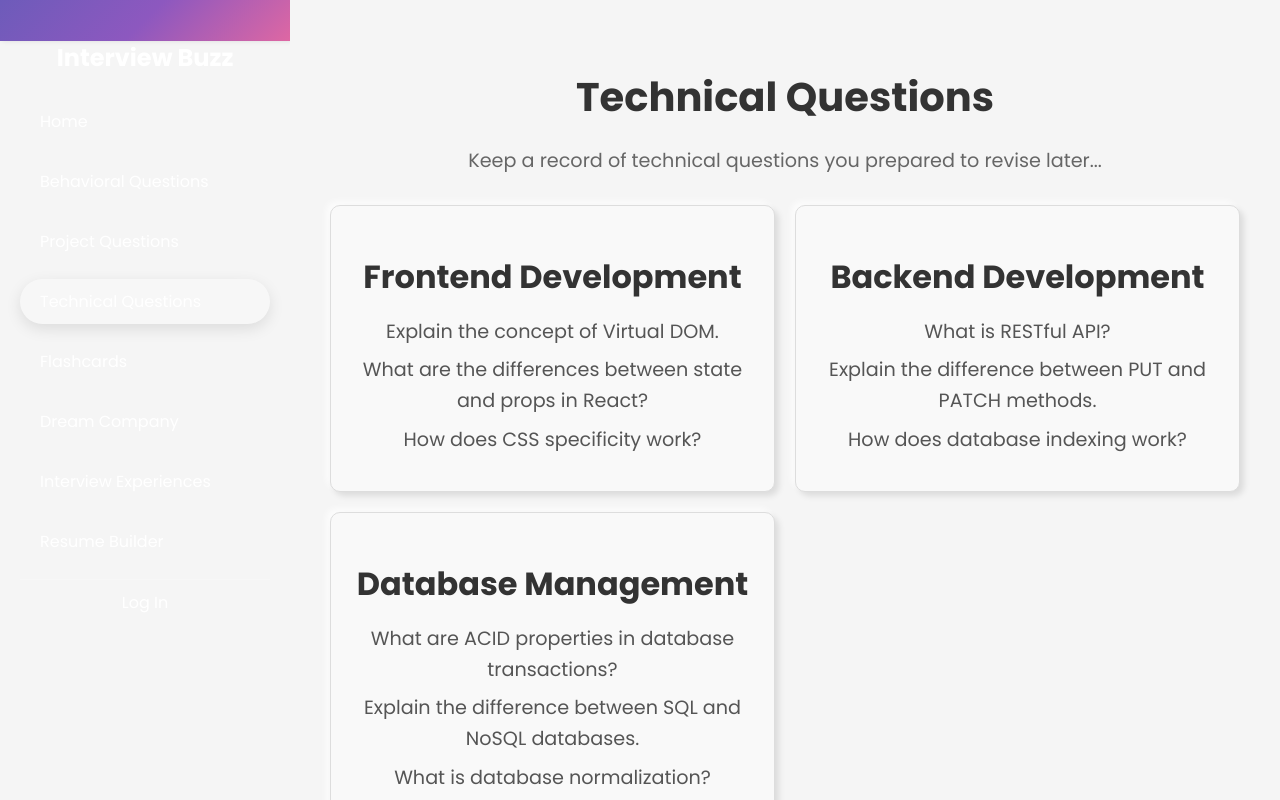
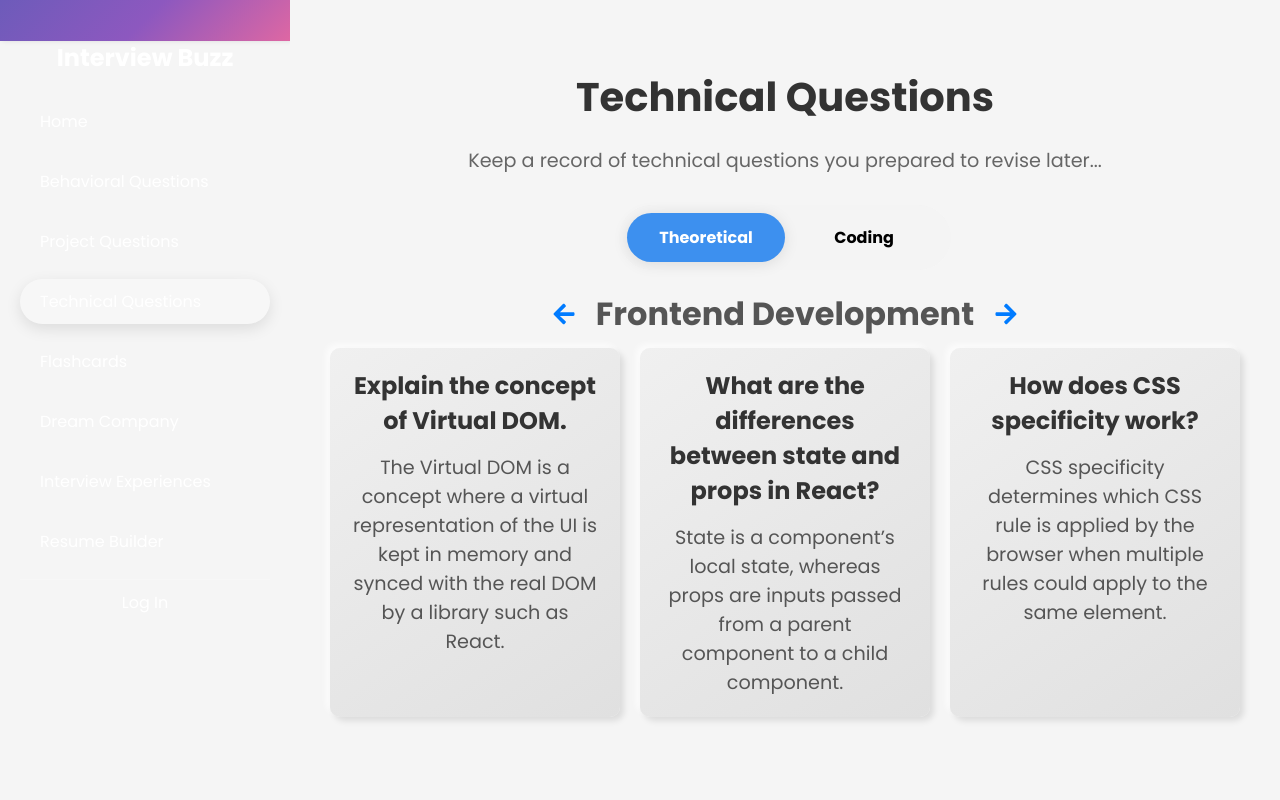
Before and after one commit to BhaskarAcharjee/InterviewBuzz, a React (Create React App) app in the folder frontend/: page /technical in a window 1280 px wide. Built offline with nearby package versions, Linux system fonts and the light colour scheme; no server answers.

Commit message:
Technical Question layout update

```diff
--- a/frontend/src/pages/DreamCompany/DreamCompanyList.jsx
+++ b/frontend/src/pages/DreamCompany/DreamCompanyList.jsx
@@ -51,17 +51,9 @@ const DreamCompanyList = () => {
     <div className="dream-companies-container">
       <div className="behavioral-questions-container">
         <h1>Dream Companies</h1>
-        <p>Prepare for the most common behavioral questions...</p>
+        <p>The goal of your interview preparation...</p>
 
-        <div className="button-container">
-          <button className="create-new-btn" onClick={handleCreateNewClick}>
-            Add Company
-          </button>
-          <div className="import-export-buttons">
-            <button className="import-btn">Import</button>
-            <button className="export-btn">Export</button>
-          </div>
-        </div>
+        <button className="add-project-btn">Add Company</button>
 
         <div className="dream-company-list question-list grid">
           {dreamCompanies.length === 0 ? (
--- a/frontend/src/pages/InterviewExperiences/InterviewExperiences.jsx
+++ b/frontend/src/pages/InterviewExperiences/InterviewExperiences.jsx
@@ -32,7 +32,7 @@ const InterviewExperiences = () => {
       <p className="interview-experiences-description">
         Learn from your previous interview experience...
       </p>
-
+      <button className="add-project-btn">Add Company</button>
       <div className="experiences-list">
         {experiences.map((exp, index) => (
           <div className="experience" key={index}>
--- a/frontend/src/pages/TechnicalQuestions/TechnicalQuestions.css
+++ b/frontend/src/pages/TechnicalQuestions/TechnicalQuestions.css
@@ -17,39 +17,71 @@
   color: #666;
 }
 
-.categories-list {
-  display: grid;
-  grid-template-columns: repeat(auto-fit, minmax(300px, 1fr));
-  gap: 20px;
+.flashcards-categories {
+  margin-top: 20px;
 }
 
-.category {
-  background: #f9f9f9;
-  border: 1px solid #ddd;
-  padding: 20px;
-  border-radius: 10px;
-  box-shadow: 4px 4px 6px rgba(0, 0, 0, 0.1), -4px -4px 6px rgba(255, 255, 255, 0.7);
-  transition: transform 0.3s;
+.flashcards-category {
+  margin-bottom: 30px;
 }
 
-.category:hover {
-  transform: translateY(-5px);
+.category-header {
+  display: flex;
+  align-items: center;
+  justify-content: center;
+  margin-bottom: 10px;
 }
 
 .category-name {
   font-size: 2rem;
+  margin: 0 20px;
+  color: #555;
+}
+
+.nav-icon {
+  font-size: 1.5rem;
+  cursor: pointer;
+  color: #007bff;
+  transition: color 0.3s;
+}
+
+.nav-icon:hover {
+  color: #0056b3;
+}
+
+.flashcards-grid {
+  display: grid;
+  grid-template-columns: repeat(auto-fit, minmax(250px, 1fr));
+  gap: 20px;
+}
+
+.flashcard {
+  background: linear-gradient(145deg, #f0f0f0, #e0e0e0);
+  box-shadow: 4px 4px 6px rgba(0, 0, 0, 0.1), -4px -4px 6px rgba(255, 255, 255, 0.7);
+  border-radius: 10px;
+  padding: 20px;
+  transition: transform 0.3s;
+  cursor: pointer;
+}
+
+.flashcard:hover {
+  transform: scale(1.05);
+}
+
+.flashcard-question {
+  font-size: 1.5rem;
+  font-weight: bold;
+  margin-bottom: 15px;
   color: #333;
+}
+
+.flashcard-answer {
+  font-size: 1.2rem;
+  color: #555;
+}
+
+.flashcard-language {
+  font-size: 1.2rem;
+  color: #007bff;
   margin-bottom: 10px;
 }
-
-.questions-list {
-  list-style-type: none;
-  padding: 0;
-}
-
-.question {
-  font-size: 1.2rem;
-  color: #555;
-  line-height: 1.6;
-  margin-bottom: 8px;
-}
--- a/frontend/src/pages/TechnicalQuestions/TechnicalQuestions.jsx
+++ b/frontend/src/pages/TechnicalQuestions/TechnicalQuestions.jsx
@@ -1,52 +1,162 @@
-import React from 'react';
-import './TechnicalQuestions.css';
+import React, { useState } from "react";
+import "./TechnicalQuestions.css";
+import { FaArrowLeft, FaArrowRight } from "react-icons/fa";
+import TabSwitch from "../../components/TabSwitch/TabSwitch";
 
 const TechnicalQuestions = () => {
+  const options = [
+    { label: "Theoretical", direction: "left" },
+    { label: "Coding", direction: "right" },
+  ];
+
+  const [activeTab, setActiveTab] = useState(options[0]);
+  const [categoryIndex, setCategoryIndex] = useState(0);
+
   const categories = [
     {
-            name: 'Frontend Development',
+      name: "Frontend Development",
       questions: [
-                'Explain the concept of Virtual DOM.',
-                'What are the differences between state and props in React?',
-                'How does CSS specificity work?',
-            ]
+        {
+          question: "Explain the concept of Virtual DOM.",
+          answer:
+            "The Virtual DOM is a concept where a virtual representation of the UI is kept in memory and synced with the real DOM by a library such as React.",
+          type: "theoretical",
         },
         {
-            name: 'Backend Development',
-            questions: [
-                'What is RESTful API?',
-                'Explain the difference between PUT and PATCH methods.',
-                'How does database indexing work?',
-            ]
+          question:
+            "What are the differences between state and props in React?",
+          answer:
+            "State is a component’s local state, whereas props are inputs passed from a parent component to a child component.",
+          type: "theoretical",
         },
         {
-            name: 'Database Management',
+          question: "How does CSS specificity work?",
+          answer:
+            "CSS specificity determines which CSS rule is applied by the browser when multiple rules could apply to the same element.",
+          type: "theoretical",
+        },
+        {
+          question: "Implement a debounce function in JavaScript.",
+          answer:
+            "function debounce(func, wait) {let timeout; return function(...args) { clearTimeout(timeout); timeout = setTimeout(() => func.apply(this, args), wait); }; }",
+          language: "javascript",
+          type: "coding",
+        },
+      ],
+    },
+    {
+      name: "Backend Development",
       questions: [
-                'What are ACID properties in database transactions?',
-                'Explain the difference between SQL and NoSQL databases.',
-                'What is database normalization?',
-            ]
-        }
+        {
+          question: "What is RESTful API?",
+          answer:
+            "RESTful API is an architectural style for building APIs, using HTTP requests to access and use data.",
+          type: "theoretical",
+        },
+        {
+          question: "Explain the difference between PUT and PATCH methods.",
+          answer:
+            "PUT updates a resource completely, while PATCH applies partial modifications to a resource.",
+          type: "theoretical",
+        },
+        {
+          question: "How does database indexing work?",
+          answer:
+            "Database indexing improves the speed of data retrieval operations on a database table at the cost of additional storage and maintenance overhead.",
+          type: "theoretical",
+        },
+        {
+          question: "Write a basic CRUD application in Node.js.",
+          answer:
+            "// Code snippet to perform CRUD operations in Node.js using Express and MongoDB",
+          language: "javascript",
+          type: "coding",
+        },
+      ],
+    },
+    {
+      name: "Database Management",
+      questions: [
+        {
+          question: "What are ACID properties in database transactions?",
+          answer:
+            "ACID properties ensure reliable processing of database transactions: Atomicity, Consistency, Isolation, and Durability.",
+          type: "theoretical",
+        },
+        {
+          question: "Explain the difference between SQL and NoSQL databases.",
+          answer:
+            "SQL databases are relational and use structured query language for defining and manipulating data, while NoSQL databases are non-relational and can store unstructured data.",
+          type: "theoretical",
+        },
+        {
+          question: "What is database normalization?",
+          answer:
+            "Database normalization is the process of structuring a database to reduce redundancy and improve data integrity.",
+          type: "theoretical",
+        },
+        {
+          question:
+            "Write a SQL query to find the second highest salary in a table.",
+          answer:
+            "SELECT MAX(salary) FROM employees WHERE salary < (SELECT MAX(salary) FROM employees);",
+          language: "sql",
+          type: "coding",
+        },
+      ],
+    },
   ];
+
+  const handleOptionClick = (option) => {
+    setActiveTab(option);
+  };
+
+  const handlePrevCategory = () => {
+    setCategoryIndex(
+      (prevIndex) => (prevIndex - 1 + categories.length) % categories.length
+    );
+  };
+
+  const handleNextCategory = () => {
+    setCategoryIndex((prevIndex) => (prevIndex + 1) % categories.length);
+  };
 
   return (
     <div className="technical-questions-container">
       <h1 className="technical-questions-title">Technical Questions</h1>
-            <p className="technical-questions-description">Keep a record of technical questions you prepared to revise later...</p>
-
-            <div className="categories-list">
-                {categories.map((category, index) => (
-                    <div className="category" key={index}>
-                        <h2 className="category-name">{category.name}</h2>
-                        <ul className="questions-list">
-                            {category.questions.map((question, idx) => (
-                                <li className="question" key={idx}>
-                                    {question}
-                                </li>
-                            ))}
-                        </ul>
+      <p className="technical-questions-description">
+        Keep a record of technical questions you prepared to revise later...
+      </p>
+      <TabSwitch
+        options={options}
+        activeOption={activeTab}
+        onOptionClick={handleOptionClick}
+      />
+      <div className="flashcards-categories">
+        <div className="flashcards-category">
+          <div className="category-header">
+            <FaArrowLeft className="nav-icon" onClick={handlePrevCategory} />
+            <h2 className="category-name">{categories[categoryIndex].name}</h2>
+            <FaArrowRight className="nav-icon" onClick={handleNextCategory} />
+          </div>
+          <div className="flashcards-grid">
+            {categories[categoryIndex].questions
+              .filter(
+                (question) => question.type === activeTab.label.toLowerCase()
+              )
+              .map((question, idx) => (
+                <div className="flashcard" key={idx}>
+                  <div className="flashcard-question">{question.question}</div>
+                  {question.type === "coding" && (
+                    <div className="flashcard-language">
+                      Language: {question.language}
+                    </div>
+                  )}
+                  <div className="flashcard-answer">{question.answer}</div>
                 </div>
               ))}
+          </div>
+        </div>
       </div>
     </div>
   );
```
Lines whose indentation alone changed are shown as unchanged.
